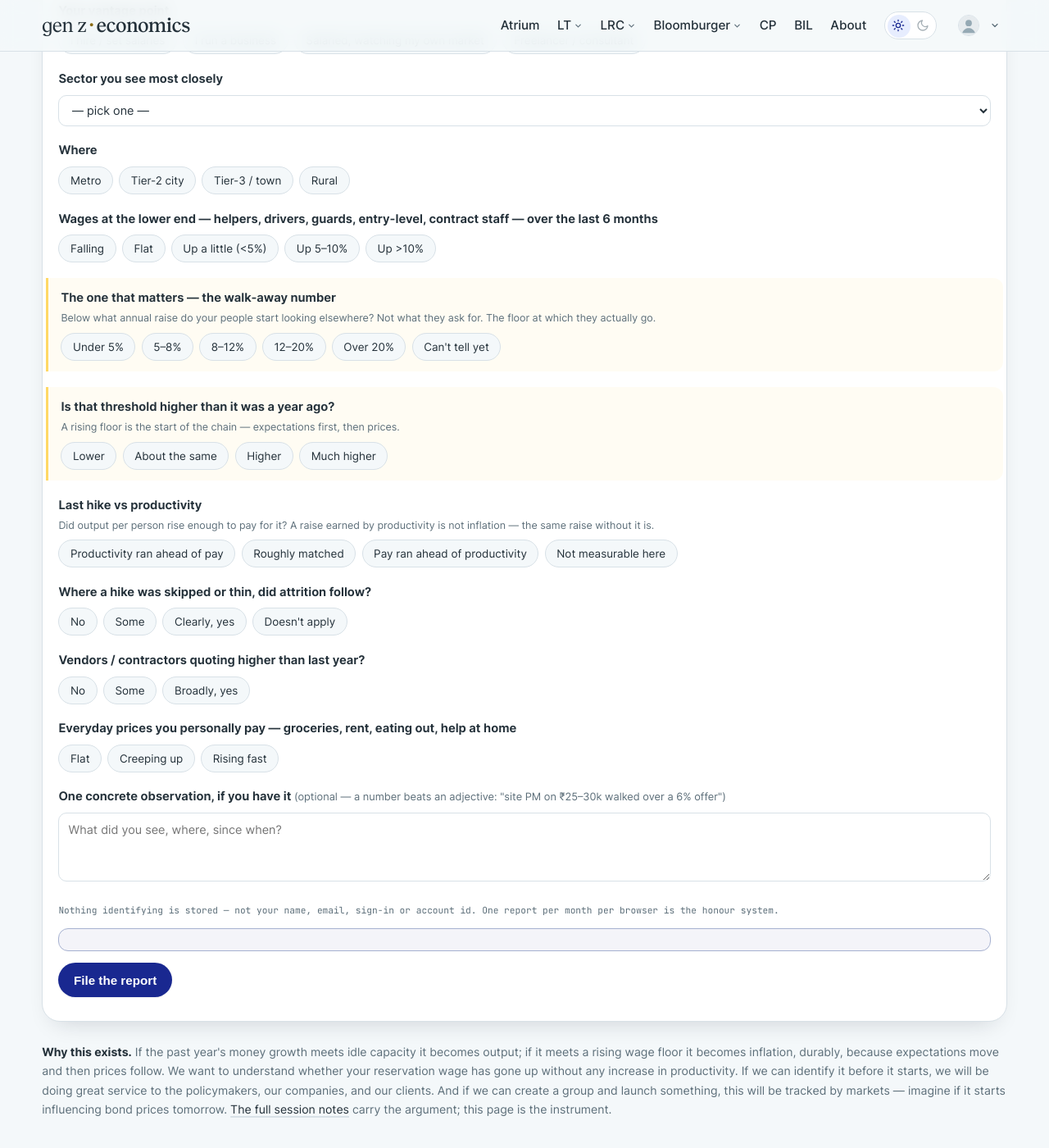
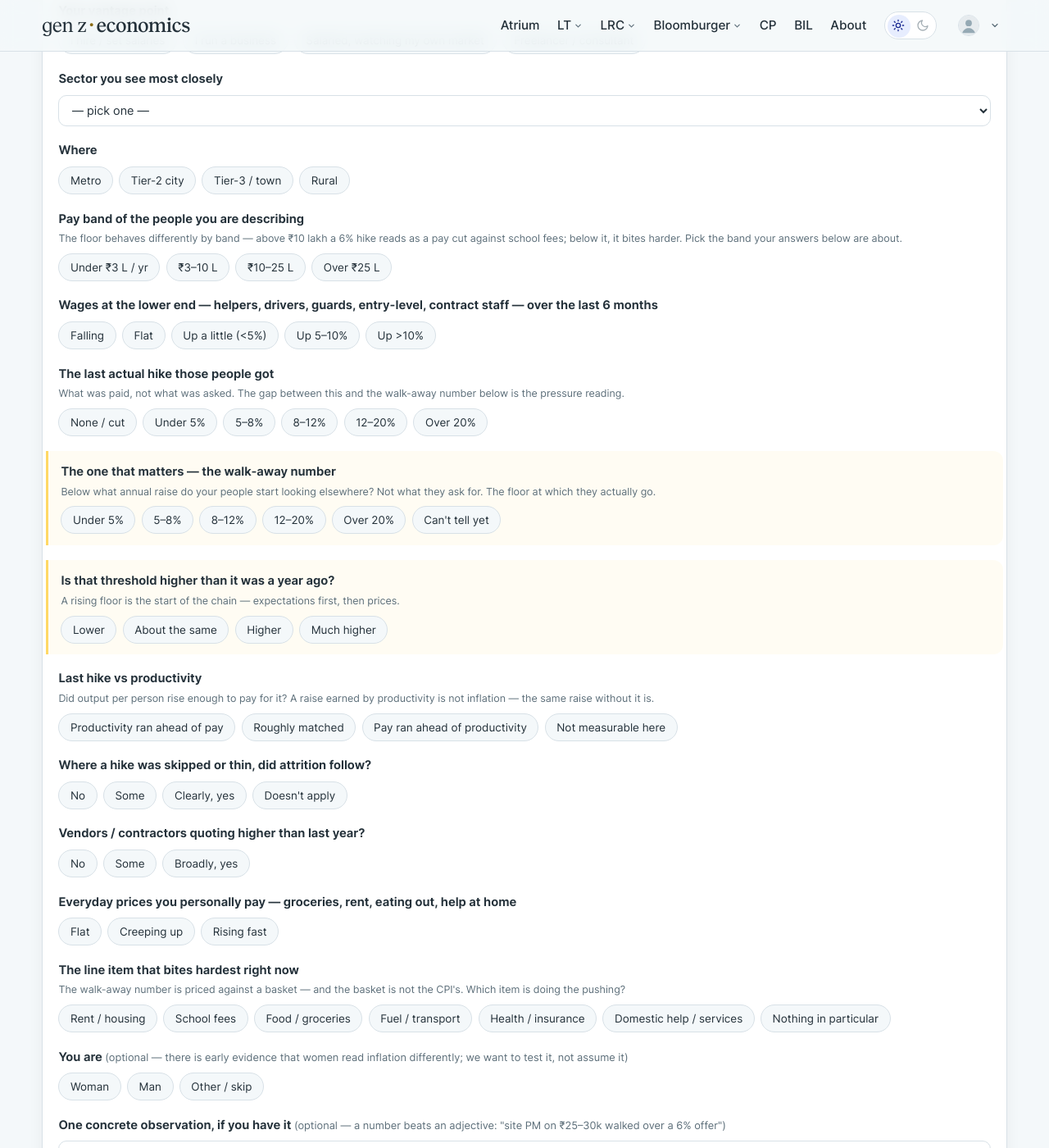
Before and after one commit to harsharya7021/genz-economics.com, a Jekyll site: the page built from wage-watch.html, in a window 1280 px wide and 1400 px high, scrolled down 995 px. Shown: the whole window at 82% size. Built offline with Jekyll 4.4.1, drawn with Linux system fonts in a browser that asks for light colours; comment, search, counter and statistics services are not loaded; some of the changed text lies outside the part shown.

Commit message:
Wage Watch v3: pay band, actual hike, basket, gender, findings opt-in (separate collection); rules + emailer float

```diff
--- a/assets/js/wage-watch.js
+++ b/assets/js/wage-watch.js
@@ -22,7 +22,8 @@
   var statusEl = document.querySelector("[data-ww-status]");
   var doneEl = document.querySelector("[data-ww-done]");
   var countEl = document.querySelector("[data-ww-count]");
-  var answers = { vantage: "", sector: "", tier: "", wages: "", reservation: "", threshold: "", productivity: "", attrition: "", vendors: "", prices: "", note: "" };
+  var answers = { vantage: "", sector: "", tier: "", band: "", wages: "", hike: "", reservation: "", threshold: "", productivity: "", attrition: "", vendors: "", prices: "", basket: "", gender: "", note: "" };
+  var findingsBox = form.querySelector('[data-ww="findings"]');
 
   /* chip groups */
   form.querySelectorAll(".ww-chips").forEach(function (group) {
@@ -124,7 +125,7 @@
     ev.preventDefault();
     answers.sector = sel ? sel.value : "";
     answers.note = note ? note.value.trim().slice(0, 500) : "";
-    var required = ["vantage", "tier", "wages", "reservation", "threshold", "productivity", "attrition", "vendors", "prices"];
+    var required = ["vantage", "tier", "band", "wages", "hike", "reservation", "threshold", "productivity", "attrition", "vendors", "prices", "basket"];
     var missing = required.filter(function (k) { return !answers[k]; });
     if (!answers.sector) missing.push("sector");
     if (missing.length) {
@@ -159,11 +160,21 @@
       .then(function (F) {
         /* The uid satisfies the rule; it is never written into the document. */
         return F.fs.addDoc(F.fs.collection(F.db, "wage_watch"), {
-          vantage: answers.vantage, sector: answers.sector, tier: answers.tier,
-          wages: answers.wages, reservation: answers.reservation, threshold: answers.threshold,
+          vantage: answers.vantage, sector: answers.sector, tier: answers.tier, band: answers.band,
+          wages: answers.wages, hike: answers.hike, reservation: answers.reservation, threshold: answers.threshold,
           productivity: answers.productivity, attrition: answers.attrition,
-          vendors: answers.vendors, prices: answers.prices,
+          vendors: answers.vendors, prices: answers.prices, basket: answers.basket, gender: answers.gender,
           note: answers.note, month: month, ts: F.fs.serverTimestamp()
+        }).then(function () {
+          /* "Send me the findings" — a SEPARATE collection, written after the
+             answers, keyed by nothing the answers doc carries. The email is the
+             signed-in address (rules enforce that), so nothing is typed. If this
+             second write fails the report still stands; the person can re-tick
+             next month. */
+          if (!findingsBox || !findingsBox.checked || !currentUser || !currentUser.email) return;
+          return F.fs.setDoc(F.fs.doc(F.db, "wage_watch_findings_list", currentUser.uid), {
+            email: currentUser.email, month: month, ts: F.fs.serverTimestamp()
+          }).catch(function (e) { console.warn("[gze] findings opt-in not saved:", e); });
         });
       })
       .then(function () {
--- a/wage-watch.html
+++ b/wage-watch.html
@@ -57,6 +57,17 @@ permalink: /wage-watch/
         </div>
 
         <div class="ww-q">
+          <p class="ww-label">Pay band of the people you are describing</p>
+          <p class="ww-sublabel">The floor behaves differently by band — above ₹10 lakh a 6% hike reads as a pay cut against school fees; below it, it bites harder. Pick the band your answers below are about.</p>
+          <div class="ww-chips" role="radiogroup" aria-label="Pay band" data-ww="band">
+            <button type="button" data-v="lt3">Under ₹3 L / yr</button>
+            <button type="button" data-v="3to10">₹3–10 L</button>
+            <button type="button" data-v="10to25">₹10–25 L</button>
+            <button type="button" data-v="gt25">Over ₹25 L</button>
+          </div>
+        </div>
+
+        <div class="ww-q">
           <p class="ww-label">Wages at the lower end — helpers, drivers, guards, entry-level, contract staff — over the last 6 months</p>
           <div class="ww-chips" role="radiogroup" aria-label="Wage direction" data-ww="wages">
             <button type="button" data-v="falling">Falling</button>
@@ -64,6 +75,19 @@ permalink: /wage-watch/
             <button type="button" data-v="up5">Up a little (&lt;5%)</button>
             <button type="button" data-v="up10">Up 5–10%</button>
             <button type="button" data-v="up10plus">Up &gt;10%</button>
+          </div>
+        </div>
+
+        <div class="ww-q">
+          <p class="ww-label">The last actual hike those people got</p>
+          <p class="ww-sublabel">What was paid, not what was asked. The gap between this and the walk-away number below is the pressure reading.</p>
+          <div class="ww-chips" role="radiogroup" aria-label="Actual hike" data-ww="hike">
+            <button type="button" data-v="none">None / cut</button>
+            <button type="button" data-v="lt5">Under 5%</button>
+            <button type="button" data-v="5to8">5–8%</button>
+            <button type="button" data-v="8to12">8–12%</button>
+            <button type="button" data-v="12to20">12–20%</button>
+            <button type="button" data-v="gt20">Over 20%</button>
           </div>
         </div>
 
@@ -131,11 +155,39 @@ permalink: /wage-watch/
         </div>
 
         <div class="ww-q">
+          <p class="ww-label">The line item that bites hardest right now</p>
+          <p class="ww-sublabel">The walk-away number is priced against a basket — and the basket is not the CPI's. Which item is doing the pushing?</p>
+          <div class="ww-chips" role="radiogroup" aria-label="Basket item" data-ww="basket">
+            <button type="button" data-v="rent">Rent / housing</button>
+            <button type="button" data-v="school">School fees</button>
+            <button type="button" data-v="food">Food / groceries</button>
+            <button type="button" data-v="fuel">Fuel / transport</button>
+            <button type="button" data-v="health">Health / insurance</button>
+            <button type="button" data-v="help">Domestic help / services</button>
+            <button type="button" data-v="none">Nothing in particular</button>
+          </div>
+        </div>
+
+        <div class="ww-q">
+          <p class="ww-label">You are <span class="ww-opt">(optional — there is early evidence that women read inflation differently; we want to test it, not assume it)</span></p>
+          <div class="ww-chips" role="radiogroup" aria-label="Gender" data-ww="gender">
+            <button type="button" data-v="f">Woman</button>
+            <button type="button" data-v="m">Man</button>
+            <button type="button" data-v="x">Other / skip</button>
+          </div>
+        </div>
+
+        <div class="ww-q">
           <p class="ww-label">One concrete observation, if you have it <span class="ww-opt">(optional — a number beats an adjective: "site PM on ₹25–30k walked over a 6% offer")</span></p>
           <textarea class="ww-text" data-ww="note" rows="3" maxlength="500" placeholder="What did you see, where, since when?"></textarea>
         </div>
 
         <p class="ww-anon">Nothing identifying is stored — not your name, email, sign-in or account id. One report per month per browser is the honour system.</p>
+
+        <label class="ww-findings" data-ww-findings-row>
+          <input type="checkbox" data-ww="findings">
+          <span><strong>Send me the findings.</strong> Ticking this puts your sign-in email on a separate mailing list that is stored on its own — it is never written next to your answers, and cannot be joined back to them. Untick and nothing about you is kept at all.</span>
+        </label>
 
         <div class="ww-auth" data-ww-auth hidden>
           <p class="ww-auth-copy" data-ww-auth-copy></p>
@@ -148,7 +200,7 @@ permalink: /wage-watch/
 
       <div class="ww-done" data-ww-done hidden>
         <p class="ww-done-big">Filed. Useful knowledge.</p>
-        <p class="ww-done-sub">The kind no terminal sells — it exists only because people on the ground write it down. The aggregate goes to class once the sample is worth discussing, and feeds <a href="{{ '/macro-watch/#money-printer' | relative_url }}">the Money Printer</a>. Come back next month; this is a series, not a poll.</p>
+        <p class="ww-done-sub">The kind no terminal sells — it exists only because people on the ground write it down. The aggregate goes to class once the sample is worth discussing, is mailed to everyone who ticked "send me the findings", and feeds <a href="{{ '/macro-watch/#money-printer' | relative_url }}">the Money Printer</a>. Come back next month; this is a series, not a poll.</p>
       </div>
     </div>
 
```
Also changed, not shown: HANDOFF.md (+2 -0 lines), assets/css/main.css, 1 other file.
